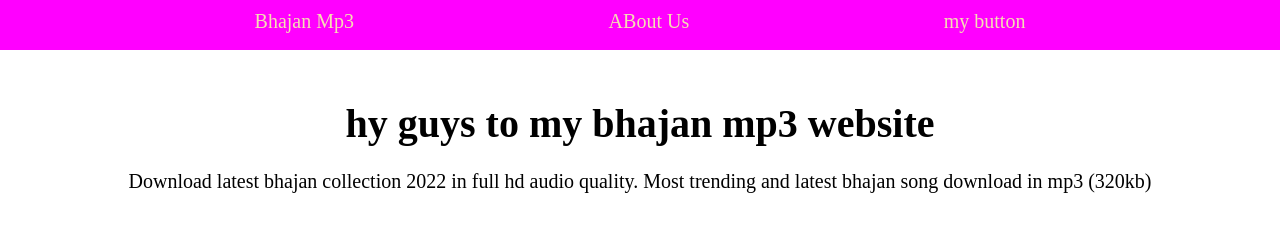
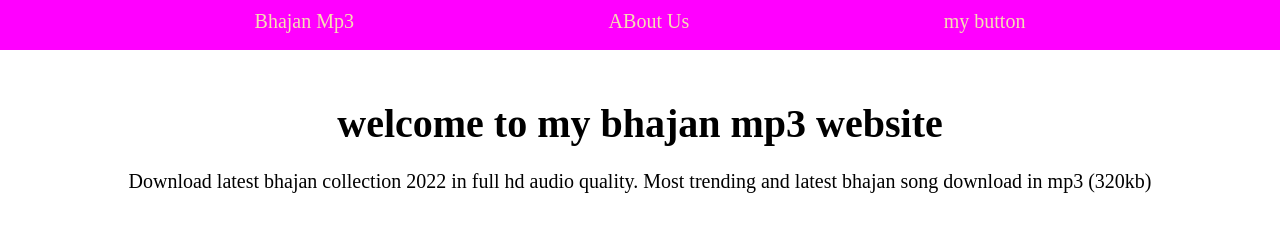
Before and after one commit to elon900/my-button, a plain HTML site: page index.html in a window 1280 px wide. Drawn offline with Linux system fonts and the light colour scheme.

Commit message:
Update index.html

```diff
--- a/index.html
+++ b/index.html
@@ -15,13 +15,13 @@
 <body>
     <nav>
         <li>
-            <a href="#">Bhajan Mp3</a>
+            <a href="/">Bhajan Mp3</a>
             <a href="pages/about-us.html">ABout Us</a>
             <a href="animated-button-generator.html">my button</a>
         </li>
     </nav>
     <main>
-        <h1> hy guys to my bhajan mp3 website</h1> <br>
+        <h1>welcome to my bhajan mp3 website</h1> <br>
         <p>Download latest bhajan collection 2022 in full hd audio quality. Most trending and latest bhajan song download in mp3 (320kb)</p>
     </main>
 </body>
```
